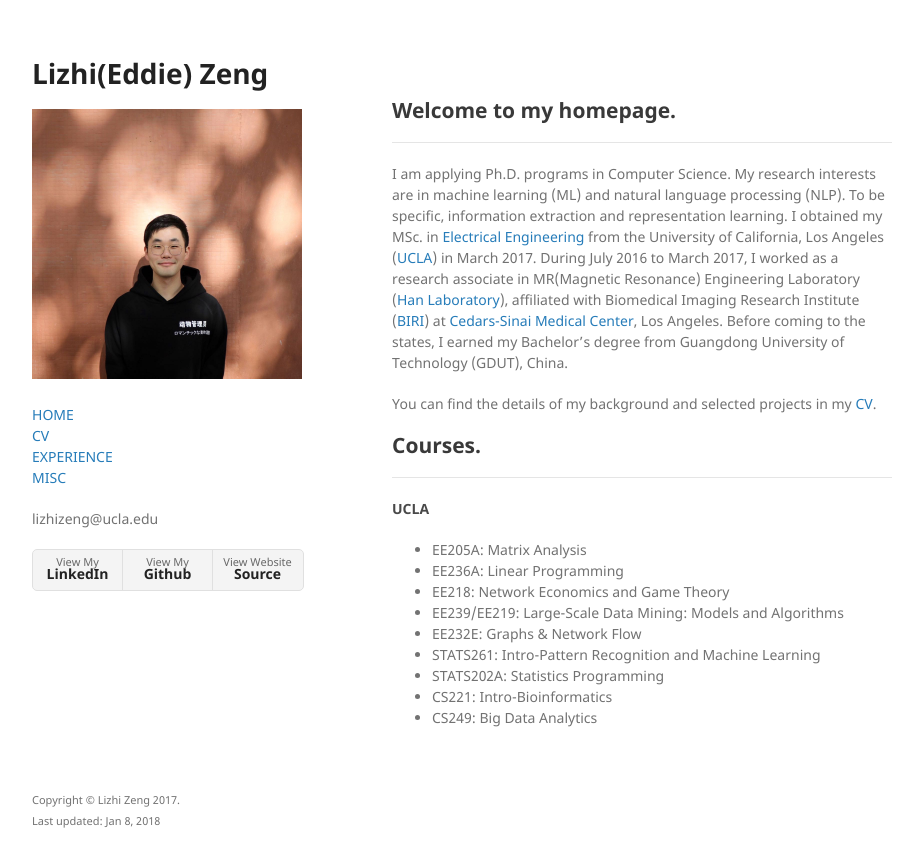
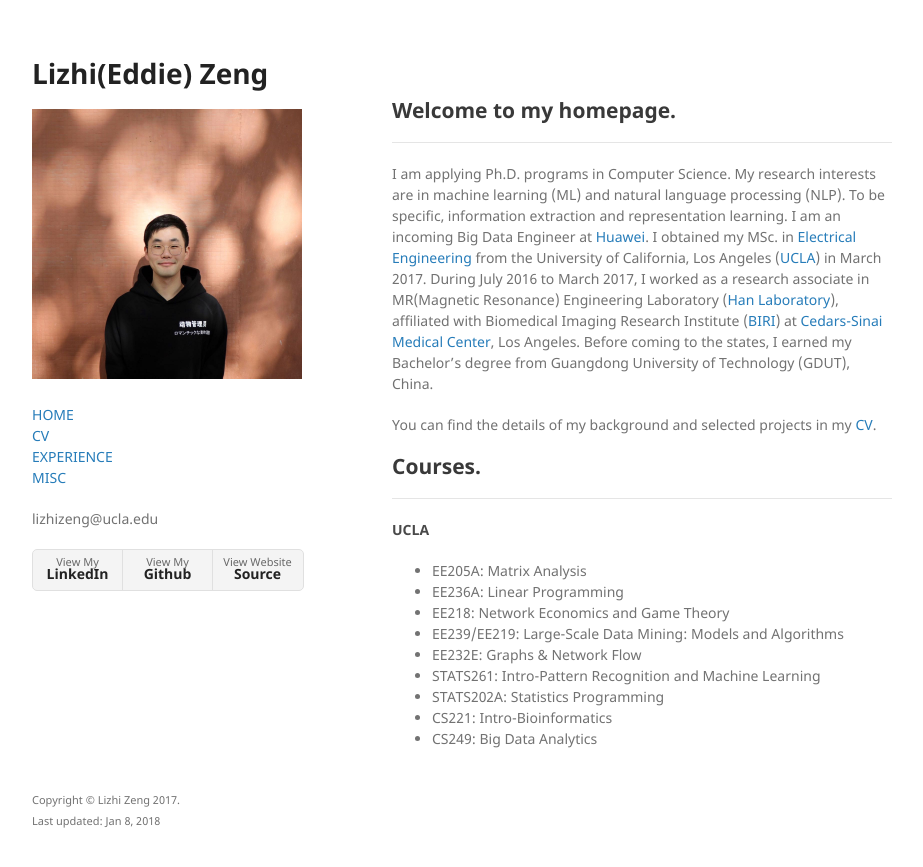
Before and after one commit to lizhiz/lizhiz.github.io, a Jekyll site: the page built from index.md, in a window 1280 px wide. Shown: the top 867 px of the page, without its empty margins (178-1101 px from the left). Built offline with Jekyll 4.4.1, drawn with Linux system fonts in a browser that asks for light colours; the repository's description, which GitHub fills in, is left out.

Commit message:
Update intro

```diff
--- a/index.md
+++ b/index.md
@@ -8,7 +8,7 @@ layout: default
 
 * * *
 
-I am applying Ph.D. programs in Computer Science. My research interests are in machine learning (ML) and natural language processing (NLP). To be specific, information extraction and representation learning. I obtained my MSc. in [Electrical Engineering](http://www.ee.ucla.edu) from the University of California, Los Angeles ([UCLA](http://www.ucla.edu)) in March 2017. During July 2016 to March 2017, I worked as a research associate in MR(Magnetic Resonance) Engineering Laboratory ([Han Laboratory](https://www.cedars-sinai.edu/Research/Research-Labs/Han-Lab/)), affiliated with Biomedical Imaging Research Institute ([BIRI](https://www.cedars-sinai.edu/Research/Departments-and-Institutes/Biomedical-Imaging-Research-Institute/)) at [Cedars-Sinai Medical Center](https://www.cedars-sinai.org), Los Angeles. Before coming to the states, I earned my Bachelor's degree from Guangdong University of Technology (GDUT), China.
+I am applying Ph.D. programs in Computer Science. My research interests are in machine learning (ML) and natural language processing (NLP). To be specific, information extraction and representation learning. I am an incoming Big Data Engineer at [Huawei](http://www.huawei.com/en/). I obtained my MSc. in [Electrical Engineering](http://www.ee.ucla.edu) from the University of California, Los Angeles ([UCLA](http://www.ucla.edu)) in March 2017. During July 2016 to March 2017, I worked as a research associate in MR(Magnetic Resonance) Engineering Laboratory ([Han Laboratory](https://www.cedars-sinai.edu/Research/Research-Labs/Han-Lab/)), affiliated with Biomedical Imaging Research Institute ([BIRI](https://www.cedars-sinai.edu/Research/Departments-and-Institutes/Biomedical-Imaging-Research-Institute/)) at [Cedars-Sinai Medical Center](https://www.cedars-sinai.org), Los Angeles. Before coming to the states, I earned my Bachelor's degree from Guangdong University of Technology (GDUT), China.
 
 You can find the details of my background and selected projects in my [CV](https://drive.google.com/file/d/1WrUP6CYiQDBz3Hu7mFQYu6_Bj6uq9XaH/view?usp=sharing).
 
```
